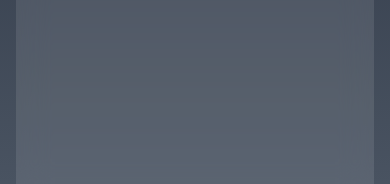
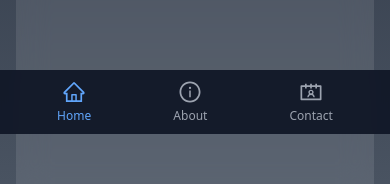
Before and after one commit to adnannawaz786-dotcom/hello-zayne-qtcsvpzs, a Next.js app: page / in a window 390 px wide. Shown: the part 710-894 px from the top of the page. Built offline with nearby package versions, Linux system fonts and the light colour scheme.

Commit message:
Add components/BottomNav.js - Adding a mobile-friendly fixed bottom navigation bar with Home, About, and Contact links including appropriate icons

```diff
--- /dev/null
+++ b/components/BottomNav.js
@@ -0,0 +1,28 @@
+import Link from 'next/link';
+import { useRouter } from 'next/router';
+import { AiOutlineHome, AiOutlineInfoCircle, AiOutlineContacts } from 'react-icons/ai';
+
+export default function BottomNav() {
+  const router = useRouter();
+
+  return (
+    <nav className="fixed bottom-0 left-0 right-0 bg-gray-900/95 backdrop-blur-sm md:hidden">
+      <div className="flex justify-around items-center h-16 max-w-md mx-auto px-4">
+        <Link href="/" className={`flex flex-col items-center space-y-1 ${router.pathname === '/' ? 'text-blue-400' : 'text-gray-400'}`}>
+          <AiOutlineHome className="w-6 h-6" />
+          <span className="text-xs">Home</span>
+        </Link>
+
+        <Link href="/about" className={`flex flex-col items-center space-y-1 ${router.pathname === '/about' ? 'text-blue-400' : 'text-gray-400'}`}>
+          <AiOutlineInfoCircle className="w-6 h-6" />
+          <span className="text-xs">About</span>
+        </Link>
+
+        <Link href="/contact" className={`flex flex-col items-center space-y-1 ${router.pathname === '/contact' ? 'text-blue-400' : 'text-gray-400'}`}>
+          <AiOutlineContacts className="w-6 h-6" />
+          <span className="text-xs">Contact</span>
+        </Link>
+      </div>
+    </nav>
+  );
+}
```
